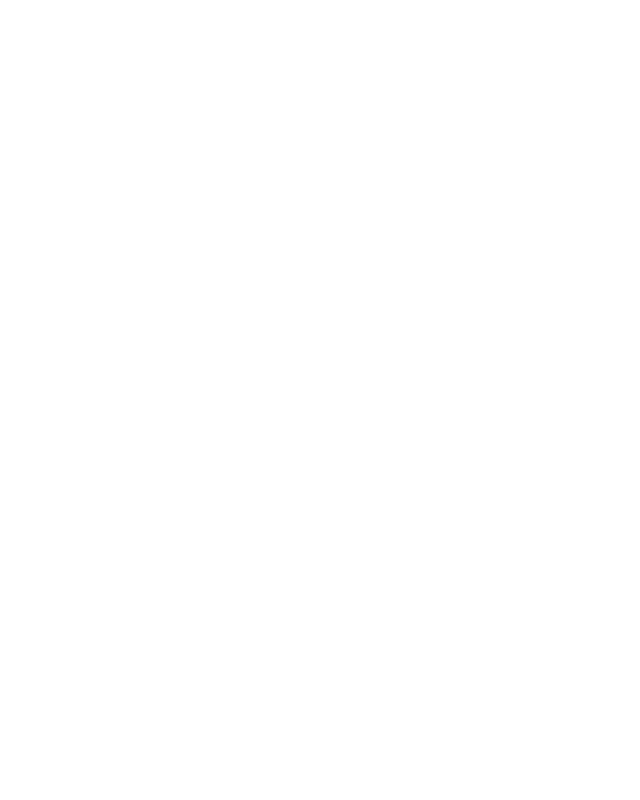
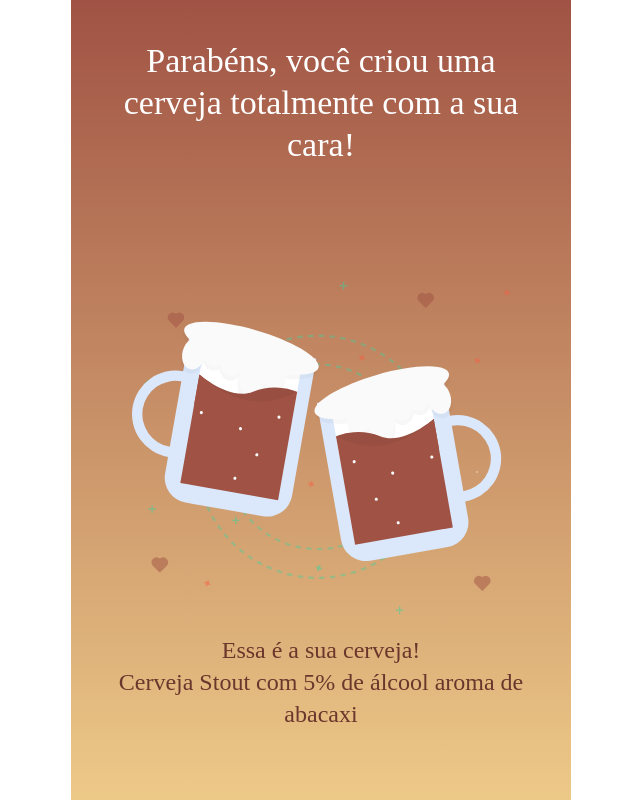
Before and after one commit to mestre-cervejeiro/app, a React (Create React App) app: page /yourbeer in a window 1280 px wide. Shown: the whole page, without its empty margins (319-959 px from the left). Built offline with nearby package versions, Linux system fonts and the light colour scheme; a web font is replaced by a local one.

Commit message:
feat: cerveja criada

```diff
--- a/src/App.js
+++ b/src/App.js
@@ -5,6 +5,7 @@
 import CompleteProfile from './screens/CompleteProfile';
 import MontarCervejaria from './screens/MontarCervejaria';
 import MontarCerveja from './screens/MontarCerveja';
+import CervejaCriada from './screens/CervejaCriada';
 import './App.css';
 require('typeface-abeezee');
 
@@ -24,6 +25,7 @@
 					<Route path="/completeprofile" exact component={CompleteProfile} />
 					<Route path="/montarcervejaria" exact component={MontarCervejaria} />
 					<Route path="/montarcerveja" exact component={MontarCerveja} />
+					<Route path="/yourbeer" exact component={CervejaCriada} />
 				</Switch>
 			</Router>
 		</ThemeProvider>
--- /dev/null
+++ b/src/screens/CervejaCriada.js
@@ -0,0 +1,25 @@
+import React from 'react';
+import beer from '../assets/beer.svg';
+
+import PaperContainer from '../components/PaperContainer';
+import Typography from '@material-ui/core/Typography';
+import Grid from '@material-ui/core/Grid';
+
+const MontarCervejaria = () => {
+
+	return (
+		<PaperContainer>
+			<Typography variant="h4">Parabéns, você criou uma cerveja totalmente com a sua cara!</Typography>
+			<Grid container style={{ marginTop: 50 }}>
+				 <Grid style={{ marginTop: 50 }} item xs={12}>
+                 <img style={{ width: '90%', margin: '1em' }} src={beer} alt="logo" />
+					<Typography variant="h5" style={{ color: ' #6b362c' }}>
+						Essa é a sua cerveja! <br/>Cerveja Stout com 5% de álcool aroma de abacaxi
+					</Typography>
+				</Grid>
+			</Grid>
+		</PaperContainer>
+	);
+};
+
+export default MontarCervejaria;
```
